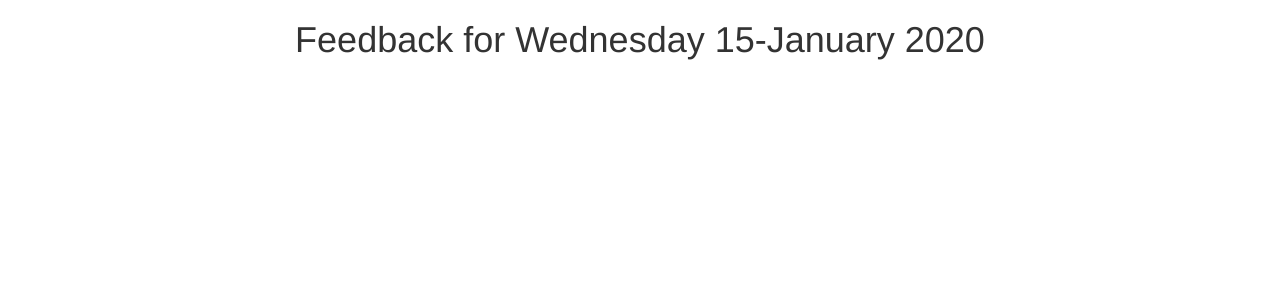
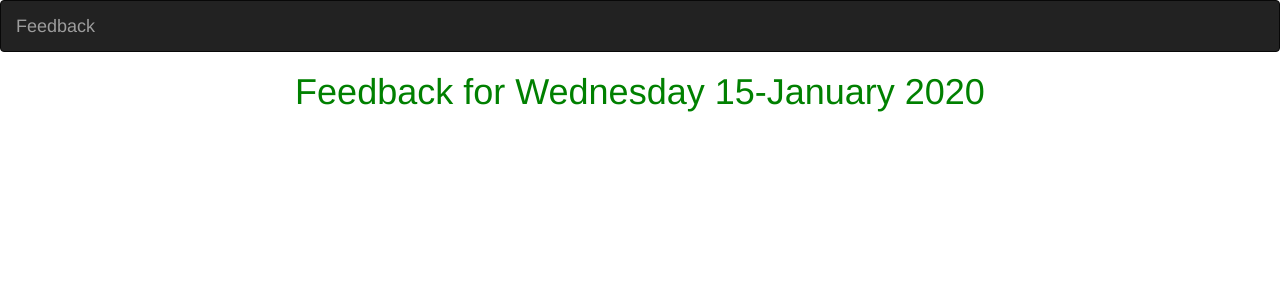
Before and after one commit to Ephraim-Kamau/Feedback, a Django app: template projects/templates/all-projects/base.html in a window 1280 px wide. Shown: the top 300 px of the page. Run offline with Django 3.2, Linux system fonts and the light colour scheme; the template is opened without the code that fills it: most values are stand-ins (such as "Sample title", 1, 10 or a date in 2020); some libraries are stand-ins or nearby versions.

Commit message:
Add navbar

```diff
--- a/feedback/settings.py
+++ b/feedback/settings.py
@@ -120,3 +120,6 @@ USE_TZ = True
 # https://docs.djangoproject.com/en/1.11/howto/static-files/
 
 STATIC_URL = '/static/'
+STATICFILES_DIRS = [
+    os.path.join(BASE_DIR, "static"),
+]
--- a/projects/templates/all-projects/base.html
+++ b/projects/templates/all-projects/base.html
@@ -1,23 +1,27 @@
 {% load bootstrap3 %}
+{% load static%}
 <!DOCTYPE html>
 <html>
 <head>
   <meta charset="utf-8">
 
   {% if title %}
-  <title>Feedbaack App - {{title}}</title>
+  <title>Feedback App - {{title}}</title>
   {% else %}
-    <title> Feedbaack App </title>
+    <title> Feedback App </title>
   {% endif %}
 
   {% block styles %}
     {% bootstrap_css %}
+    <link rel="stylesheet" href="{% static 'css/baseprojects.css' %}">
   {% endblock %}
 
 </head>
 <body>
+    {% include "navbar.html" %}
+
     {% block content %}
-     <h1 class='text-center'>Feedback for {{date|date:"l d-F Y"}}</h1> {%endblock%}
+    <h1 class='text-center'>Feedback for {{date|date:"l d-F Y"}}</h1> {%endblock%}
 
     {% block scripts %}
         <script src="https://ajax.googleapis.com/ajax/libs/jquery/3.2.1/jquery.min.js"></script>
--- /dev/null
+++ b/projects/templates/navbar.html
@@ -0,0 +1,17 @@
+<!DOCTYPE html>
+<html lang="en">
+<head>
+
+  <meta charset="utf-8">
+  <meta name="viewport" content="width=device-width, initial-scale=1">
+</head>
+<body>
+<nav class="navbar navbar-inverse">
+  <div class="container-fluid">
+    <div class="navbar-header">
+      <a class="navbar-brand" href="{% url 'projectsToday' %}">Feedback</a>
+    </div>
+  </div>
+</nav>
+</body>
+</html>
--- /dev/null
+++ b/static/css/baseprojects.css
@@ -0,0 +1,4 @@
+h1
+{
+  color: green;
+}
```
